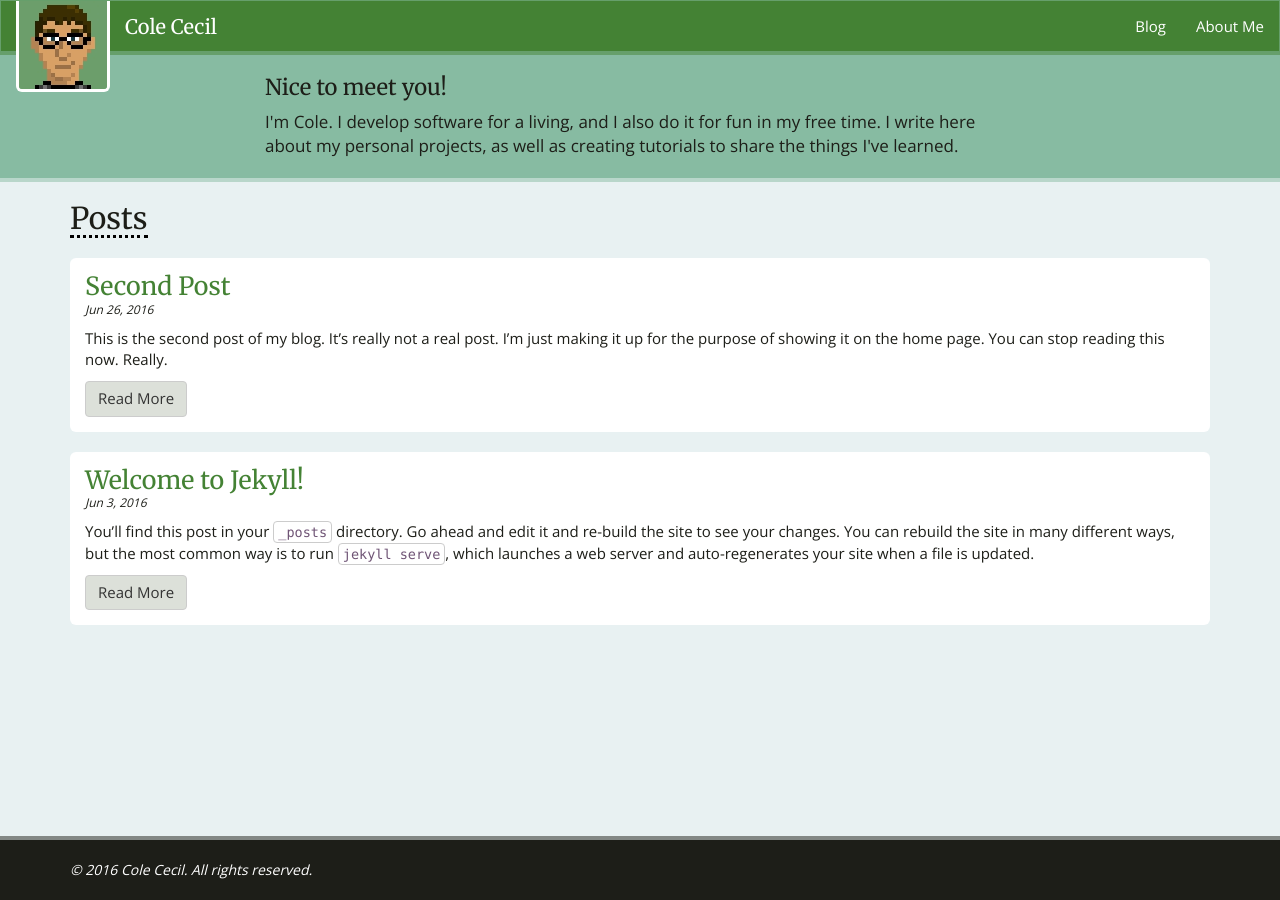
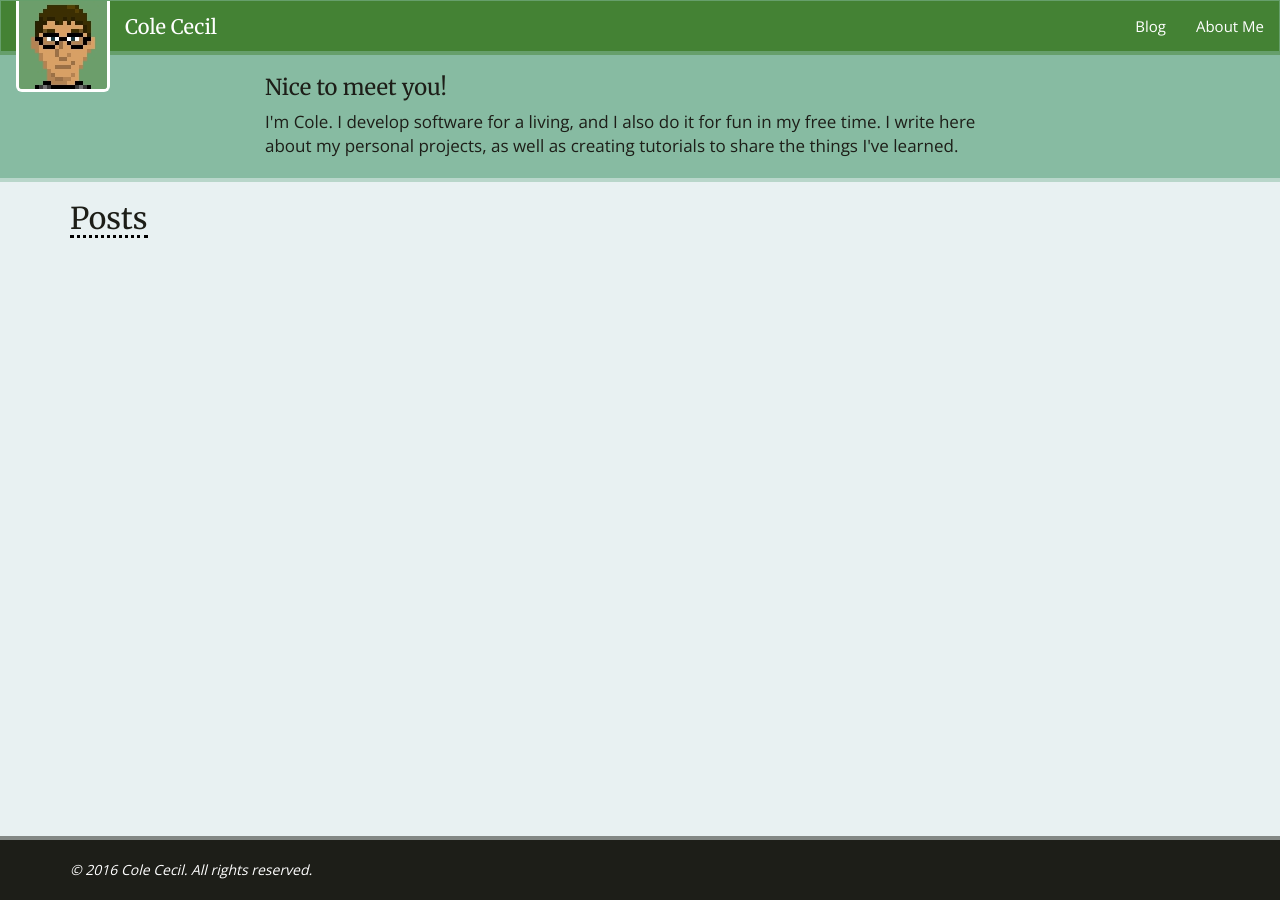
Before and after one commit to colececil/colececil.github.io, a Jekyll site: the page built from index.html, in a window 1280 px wide. Built offline with Jekyll 4.4.1, drawn with Linux system fonts in a browser that asks for light colours; the list of posts is cut into pages by our own code.

````diff
--- a/_config.yml
+++ b/_config.yml
@@ -12,7 +12,7 @@ description: > # this means to ignore newlines until "baseurl:"
   time. I write here about my personal projects, as well as creating tutorials
   to share the things I've learned.
 baseurl: "" # the subpath of your site, e.g. /blog
-url: "http://yourdomain.com" # the base hostname & protocol for your site
+url: "http://colececil.io" # the base hostname & protocol for your site
 paginate: 5
 twitter_username: colejcecil
 
--- a/_posts/2016-06-02-welcome-to-jekyll.markdown
+++ /dev/null
@@ -1,25 +0,0 @@
----
-layout: post
-title:  "Welcome to Jekyll!"
-date:   2016-06-02 22:23:21 -0500
-categories: jekyll update
----
-You’ll find this post in your `_posts` directory. Go ahead and edit it and re-build the site to see your changes. You can rebuild the site in many different ways, but the most common way is to run `jekyll serve`, which launches a web server and auto-regenerates your site when a file is updated.
-
-To add new posts, simply add a file in the `_posts` directory that follows the convention `YYYY-MM-DD-name-of-post.ext` and includes the necessary front matter. Take a look at the source for this post to get an idea about how it works.
-
-Jekyll also offers powerful support for code snippets:
-
-```ruby
-def print_hi(name)
-  puts "Hi, #{name}"
-end
-print_hi('Tom')
-#=> prints 'Hi, Tom' to STDOUT.
-```
-
-Check out the [Jekyll docs][jekyll-docs] for more info on how to get the most out of Jekyll. File all bugs/feature requests at [Jekyll’s GitHub repo][jekyll-gh]. If you have questions, you can ask them on [Jekyll Talk][jekyll-talk].
-
-[jekyll-docs]: http://jekyllrb.com/docs/home
-[jekyll-gh]:   https://github.com/jekyll/jekyll
-[jekyll-talk]: https://talk.jekyllrb.com/
--- a/_posts/2016-06-26-second-post.markdown
+++ /dev/null
@@ -1,26 +0,0 @@
----
-layout: post
-title:  "Second Post"
-date:   2016-06-26 16:19:00 -0500
----
-This is the second post of my blog. It's really not a real post. I'm just making it up for the purpose of showing it on the home page. You can stop reading this now. Really.
-
-How about some code for good times' sake?
-
-```javascript
-function uselessCount () {
-    var count = 0;
-    for (var i = 0; i < 20; i++) {
-        count++;
-    }
-    console.log(count);
-}
-```
-
-And now let's try a table:
-
-| Column 1 | Column 2 |
-| -------- | -------- |
-| Value 1  | Value 2  |
-| Value 3  | Value 4  |
-| Value 5  | Value 6  |
--- a/about-me.md
+++ b/about-me.md
@@ -4,10 +4,4 @@ title: About Me
 permalink: /about-me/
 ---
 
-This is the base Jekyll theme. You can find out more info about customizing your Jekyll theme, as well as basic Jekyll usage documentation at [jekyllrb.com](http://jekyllrb.com/)
-
-You can find the source code for the Jekyll new theme at:
-[jekyll-new](https://github.com/jglovier/jekyll-new)
-
-You can find the source code for Jekyll at
-[jekyll](https://github.com/jekyll/jekyll)
+More info coming soon!
````
